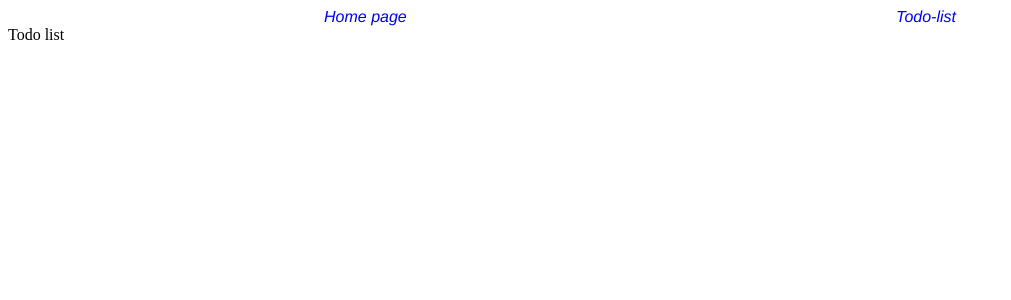
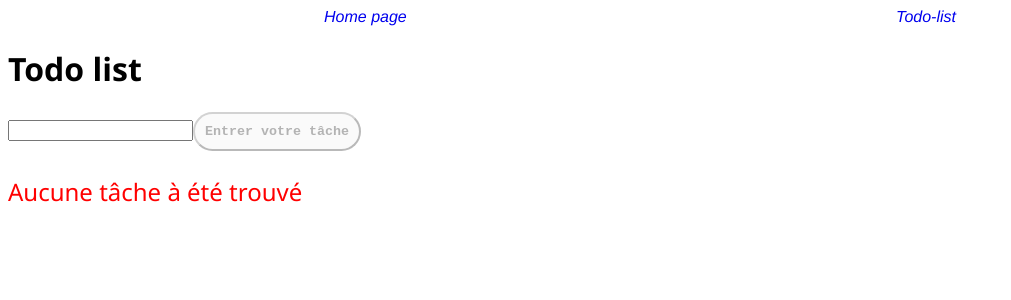
Before and after one commit to Melvunx/learn-vue, a Vue app: page /todo in a window 1280 px wide. Shown: the top 300 px of the page, without its empty margins (0-1011 px from the left). Built offline with nearby package versions, Linux system fonts and the light colour scheme; the HTML template or start-up script is replaced by a standard one.

Commit message:
setup todolist

```diff
--- a/src/App.vue
+++ b/src/App.vue
@@ -1,10 +1,23 @@
 <template>
   <Header />
-  <div><RouterView /></div>
+  <main><RouterView /></main>
 </template>
 
 <script setup lang="ts">
 import Header from "./components/Header.vue";
 </script>
 
-<style scoped></style>
+<style>
+main {
+  font-family: "Segoe UI", Tahoma, Geneva, Verdana, sans-serif;
+}
+
+button {
+  padding: 10px;
+  font-family: "Courier New", Courier, monospace;
+  font-weight: bold;
+  border-radius: 20px;
+  cursor: pointer;
+  transition: 0.2s;
+}
+</style>
--- a/src/pages/Home-page.vue
+++ b/src/pages/Home-page.vue
@@ -103,14 +103,7 @@ div.part:first-of-type {
   padding-top: 0;
 }
 
-button {
-  padding: 10px;
-  font-family: "Courier New", Courier, monospace;
-  font-weight: bold;
-  border-radius: 20px;
-  cursor: pointer;
-  transition: 0.2s;
-}
+
 
 button:hover {
   color: white;
--- a/src/pages/Todo-List.vue
+++ b/src/pages/Todo-List.vue
@@ -1,7 +1,49 @@
 <template>
-  <div>Todo list</div>
+  <h1>Todo list</h1>
+  <form action="" @submit.prevent="createdTask(newTodo)">
+    <input type="text" v-model="newTodo" />
+    <button :disabled="newTodo.length === 0">Entrer votre tâche</button>
+  </form>
+  <!-- Affichage des tâches -->
+  <div v-if="tasks.length > 0">
+    <ul>
+      <li :key="task.title" v-for="task in tasks">
+        <p :class="{ complete: task.completed }">
+          {{ task.title }} <span class="todo-date">enregistrer le {{ task.date }}</span>
+        </p>
+        <input type="checkbox" v-model="task.completed" />
+      </li>
+    </ul>
+  </div>
+  <p v-else class="empty">Aucune tâche à été trouvé</p>
+
 </template>
 
-<script setup lang="ts"></script>
+<script setup lang="ts">
+import { ref } from "vue";
 
-<style scoped></style>
+const tasks = ref<{ title: string; completed: boolean; date: number }[]>([]);
+const newTodo = ref("");
+
+const createdTask = (title: string) => {
+  tasks.value.push({ title, completed: false, date: Date.now() });
+  newTodo.value = "";
+};
+</script>
+
+<style scoped>
+.complete {
+  text-decoration: line-through;
+  color: gray;
+  font-style: italic;
+}
+
+.todo-date {
+  color: cornflowerblue;
+}
+
+.empty {
+  color: red;
+  font-size: 1.5rem;
+}
+</style>
```
